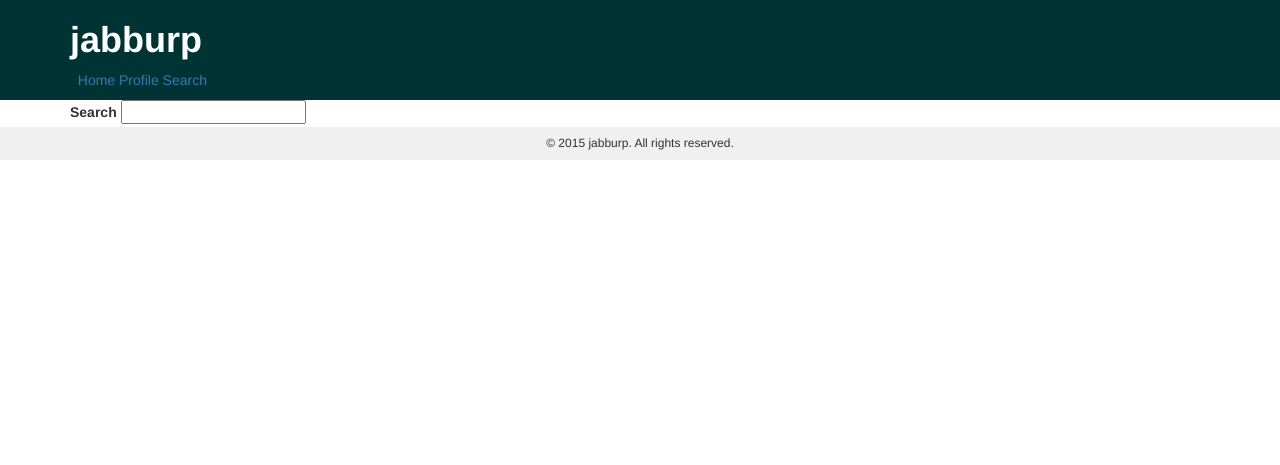
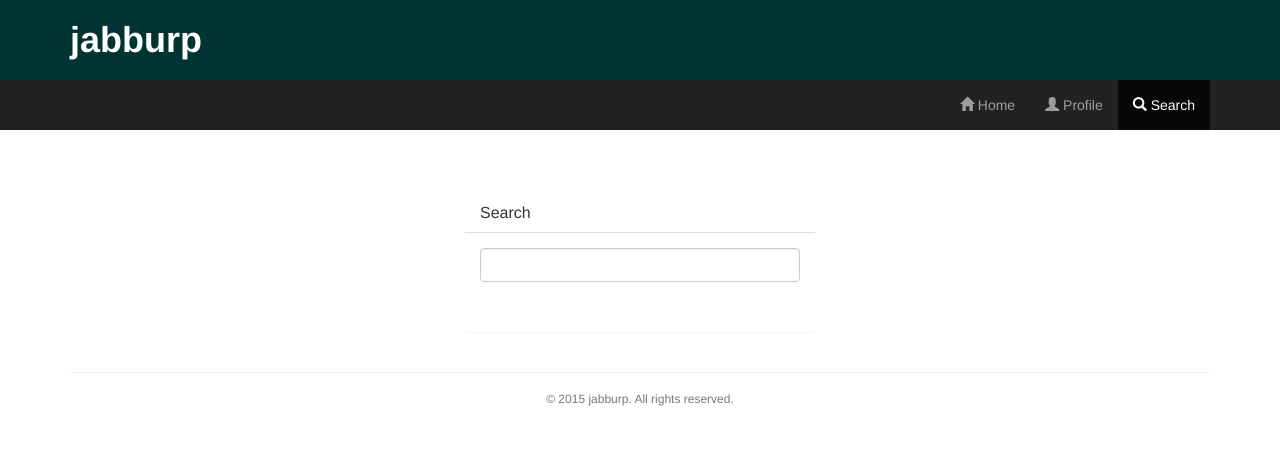
Before and after one commit to patzj/jabburp, a PHP site: page /jabburp/search in a window 1280 px wide. Shown: the top 465 px of the page. Run offline with PHP 8.4, Linux system fonts and the light colour scheme; the visitor is signed in with stand-in values (Sample User, id 1); data that the repository does not hold is empty.

Commit message:
search, header, footer basic layout

```diff
--- a/application/view/include/footer.php
+++ b/application/view/include/footer.php
@@ -3,7 +3,8 @@
 
 <footer>
 	<section class="container">
-		<h6>&#169; <?= date('Y') ?> jabburp. All rights reserved.</h6>
+		<hr/>
+		<h6 class="text-muted">&#169; <?= date('Y') ?> jabburp. All rights reserved.</h6>
 	</section><!-- end container -->
 </footer><!-- end footer -->
 </body>
--- a/application/view/include/header.php
+++ b/application/view/include/header.php
@@ -18,10 +18,29 @@ session_start();
 	<script src="<?= BASEPATH ?>public/bootstrap-3.3.5-dist/js/bootstrap.min.js"></script>
 	<script src="<?= BASEPATH ?>public/js/login_status_controller.js"></script>
 	<script>
+		var pagePath;
+
 		$(document).ready(function() {
 			$('.panel').css({'border': 'none'});
 			$('.panel-heading').css({'background': '#FFF'});
 			$('.panel-footer').css({'background': '#FFF'});
+
+			pagePath = location.pathname;
+
+			switch(true) {
+				case /\/jabburp\/edit/i.test(pagePath):
+				case /\/jabburp\/profile\/view\/\S+/i.test(pagePath):
+					$('nav li').eq(1).addClass('active');
+					break;
+				case /\/jabburp\/search/i.test(pagePath):
+					$('nav li').eq(2).addClass('active');
+					break;
+				case /\/jabburp/i.test(pagePath):
+					$('nav li').eq(0).addClass('active');
+					break;
+				default:
+					break;
+			}
 		});
 	</script>
 </head>
@@ -32,16 +51,27 @@ session_start();
 	</section><!-- end container -->
 </header><!-- end header -->
 
-<nav>
+<nav class="navbar navbar-inverse" data-spy="affix" data-offset-top="80"
+	style="border: none; border-radius: 0">
 	<section class="container">
-		<ul>
-			<li>&nbsp;</li>
-			<?php if(isset($_SESSION['username'])): ?>
-			<li><a href="<?= BASEPATH ?>">Home</a></li>
-			<li><a href="<?= BASEPATH ?>profile/view/<?= @$_SESSION['username'] ?>">Profile</a><li>
-			<li><a href="<?= BASEPATH ?>search">Search</a></li>
-			<?php endif; ?>
-		</ul>
+		<div class="navbar-header">
+			<button class="navbar-toggle" data-toggle="collapse" data-target="#menu">
+				<span class="icon-bar"></span>
+				<span class="icon-bar"></span>
+				<span class="icon-bar"></span>
+			</button>
+		</div>
+		<div class="collapse navbar-collapse" id="menu">
+			<ul class="nav navbar-nav navbar-right">
+				<?php if(isset($_SESSION['username'])): ?>
+				<li><a href="<?= BASEPATH ?>"><span class="glyphicon glyphicon-home"></span>&nbsp;Home</a></li>
+				<li><a href="<?= BASEPATH ?>profile/view/<?= @$_SESSION['username'] ?>">
+					<span class="glyphicon glyphicon-user"></span>&nbsp;Profile</a>
+				<li><a href="<?= BASEPATH ?>search"><span class="glyphicon glyphicon-search">
+					</span>&nbsp;Search</a></li>
+				<?php endif; ?>
+			</ul>
+		</div>
 	</section><!-- end container -->
 </nav><!-- end nav -->
 
--- a/application/view/search_view.php
+++ b/application/view/search_view.php
@@ -1,12 +1,22 @@
 <?php if(!defined('BASEPATH')) die('Direct script access not allowed'); ?>
-<section id="search_main">
-	<article id="search_input">
-		<form id="form_search" action="" method="post">
-			<label for="search_key">Search</label>
-			<input type="text" id="search_key" name="search_key" maxlength="64"/>
-		</form>
-	</article><!-- end search_input -->
-	<article id="search_output">
-	</article><!-- end search_output -->
+<section class="col-sm-3 col-md-3 col-lg-4"></section>
+<section id="search_main" class="col-sm-6 col-md-6 col-lg-4">
+	<section class="panel panel-default">
+		<div class="panel-heading">
+			<h2 class="panel-title">Search</h2>
+		</div>
+		<div class="panel-body">
+			<form id="form_search" class="form" action="#" method="post">
+				<div class="form-group">
+					<input type="text" id="search_key" class="form-control" name="search_key" maxlength="64"/>
+				</div>
+			</form>
+		</article><!-- end search_input -->
+		<article id="search_output" class="table-responsive">
+			<table class="table table-hover">
+			</table>
+		</article><!-- end search_output -->
+	</div>
+	</section>
 </section><!-- end search_main -->
 <script src="<?= BASEPATH ?>public/js/search_user_info.js"></script>
--- a/public/css/master_layout_style.css
+++ b/public/css/master_layout_style.css
@@ -4,8 +4,14 @@
 	box-sizing: border-box;
 }
 
+body {
+	padding: 0 0 50px 0;
+}
+
 header {
 	background: #003333;
+	height: 80px;
+	width: 100%;
 }
 
 header h1{
@@ -14,7 +20,9 @@ header h1{
 }
 
 nav {
-	background: #003333;
+	top: 0;
+	width: 100%;
+	z-index: 9999;
 }
 
 nav ul li {
@@ -26,12 +34,8 @@ a, a:link, a:visited, a:hover, a:active {
 	text-decoration: none;
 }
 
-#login_main {
-	margin: 10% 0 0 0;
-}
-
-#signup_main {
-	margin: 5% 0 5% 0;
+main {
+	margin: 5% 0 0 0;
 }
 
 .panel-heading {
@@ -39,6 +43,6 @@ a, a:link, a:visited, a:hover, a:active {
 }
 
 footer {
-	background-color: #F0F0F0;
+	width: 100%;
 	text-align: center;
 }
--- a/public/js/search_user_info.js
+++ b/public/js/search_user_info.js
@@ -4,7 +4,7 @@ var url = basepath + 'search/user'; // destination url for ajax/post
 
 function searchUser(search_key) {
 	if(search_key == '') {
-		$('#search_output').empty();
+		$('#search_output').children().empty();
 		return false;
 	} // no ajax will fire
 
@@ -14,16 +14,16 @@ function searchUser(search_key) {
 		success: function(data) {
 			var response = eval('(' + data + ')');
 			if(response.length > 0) {
-				$('#search_output').empty(); // clear prev results
+				$('#search_output').children().empty(); // clear prev results
 				for(var i in response) { // loop on response elements
-					$('#search_output').append('<p class="result" <img src="" alt="avatar"/>&nbsp;' +
+					$('#search_output').children().append('<tr><td>' +
 						'<a href="http://localhost/jabburp/profile/view/' + response[i].username +
-						'">' + response[i].username + '</a>&nbsp;' + response[i].name +
-						'<p>'); // create an interface for results
+						'">' + response[i].username + '</a></td><td>' + response[i].name +
+						'</td><tr>'); // create an interface for results
 				}
 			} else {
-				$('#search_output').empty(); // clear prev results
-				$('#search_output').append('<p class="result">No results found.</p>') // no results found
+				$('#search_output').children().empty(); // clear prev results
+				$('#search_output').children().append('<tr><td>No results found.</td></tr>');
 			}
 		},
 		error: function(XMLHttpRequest, textStatus, errorThrown) {
```
